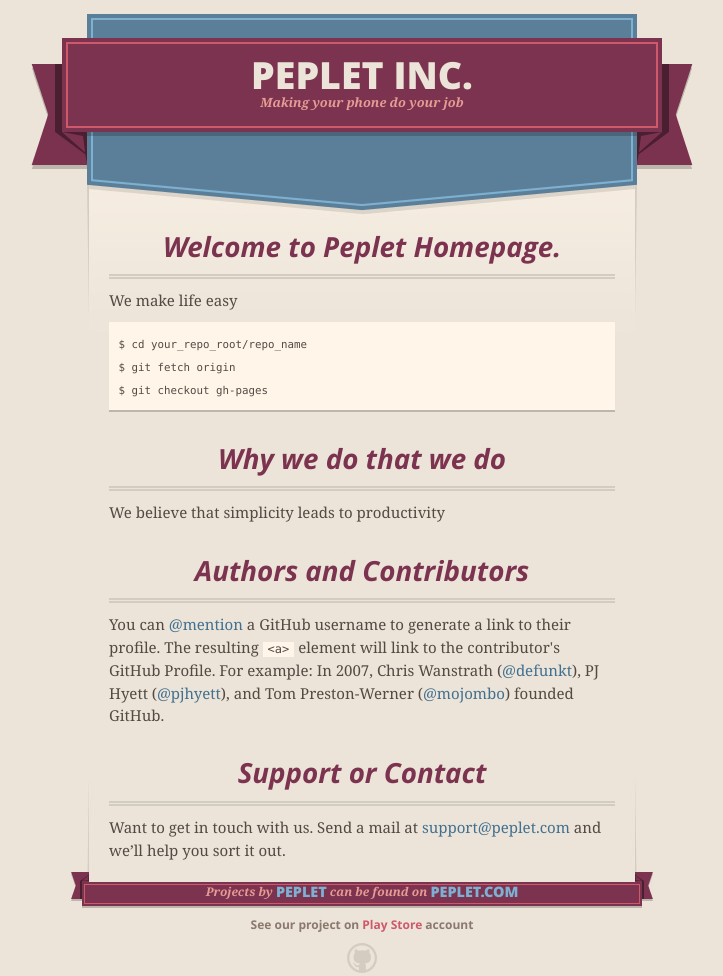
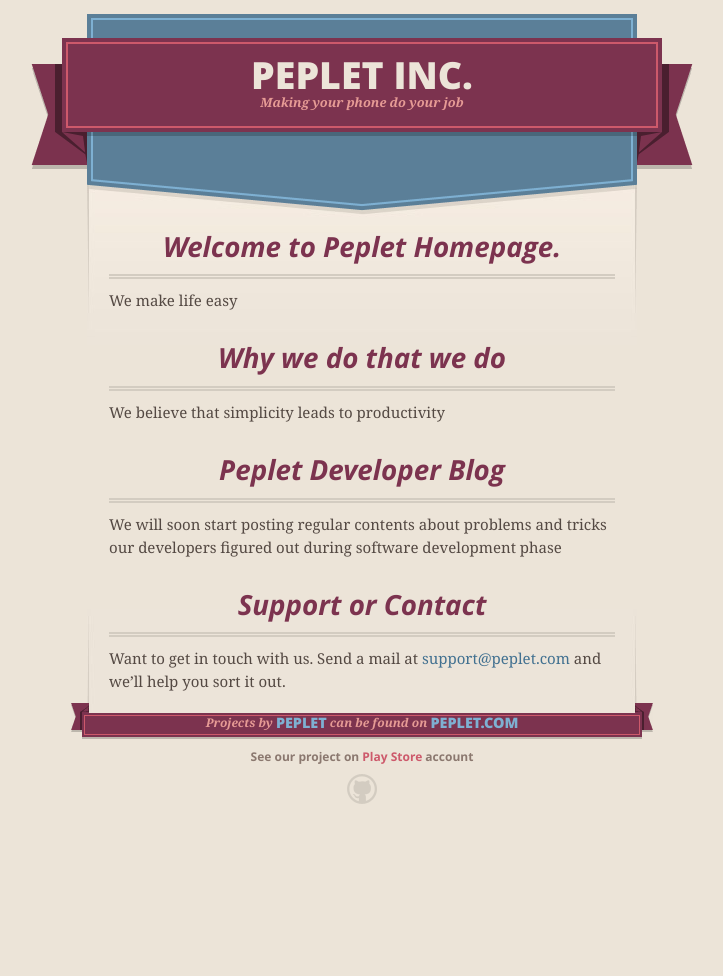
Before and after one commit to peplet/peplet.github.io, a plain HTML site: page index.html in a window 1280 px wide. Shown: the whole page, without its empty margins (278-1001 px from the left). After the commit the page ends 844 px from the top, so only its background shows below. Drawn offline with nearby package versions, Linux system fonts and the light colour scheme.

Commit message:
Added blog section

```diff
--- a/index.html
+++ b/index.html
@@ -56,10 +56,11 @@
 
     <p>We make life easy</p>
 
-<pre><code>$ cd your_repo_root/repo_name
-$ git fetch origin
-$ git checkout gh-pages
+<!--
+<pre><code>
+$ git clone git@github.com:peplet/peplet.github.io.git
 </code></pre>
+-->
 
 <h3>
 <a name="do-what-we-do" class="anchor" href="#do-what-we-do">
@@ -69,9 +70,10 @@
 <p>We believe that simplicity leads to productivity</p>
 
 <h3>
-<a name="authors-and-contributors" class="anchor" href="#authors-and-contributors"><span class="octicon octicon-link"></span></a>Authors and Contributors</h3>
-
-<p>You can <a href="https://github.com/blog/821" class="user-mention">@mention</a> a GitHub username to generate a link to their profile. The resulting <code>&lt;a&gt;</code> element will link to the contributor's GitHub Profile. For example: In 2007, Chris Wanstrath (<a href="https://github.com/defunkt" class="user-mention">@defunkt</a>), PJ Hyett (<a href="https://github.com/pjhyett" class="user-mention">@pjhyett</a>), and Tom Preston-Werner (<a href="https://github.com/mojombo" class="user-mention">@mojombo</a>) founded GitHub.</p>
+<a name="blog-info" class="anchor" href="#blog-info"><span class="octicon
+        octicon-link"></span></a>Peplet Developer Blog</h3>
+<p>We will soon start posting regular contents about problems and tricks our
+developers figured out during software development phase</p>
 
 <h3>
 <a name="support-or-contact" class="anchor" href="#support-or-contact"><span class="octicon octicon-link"></span></a>Support or Contact</h3>
```
